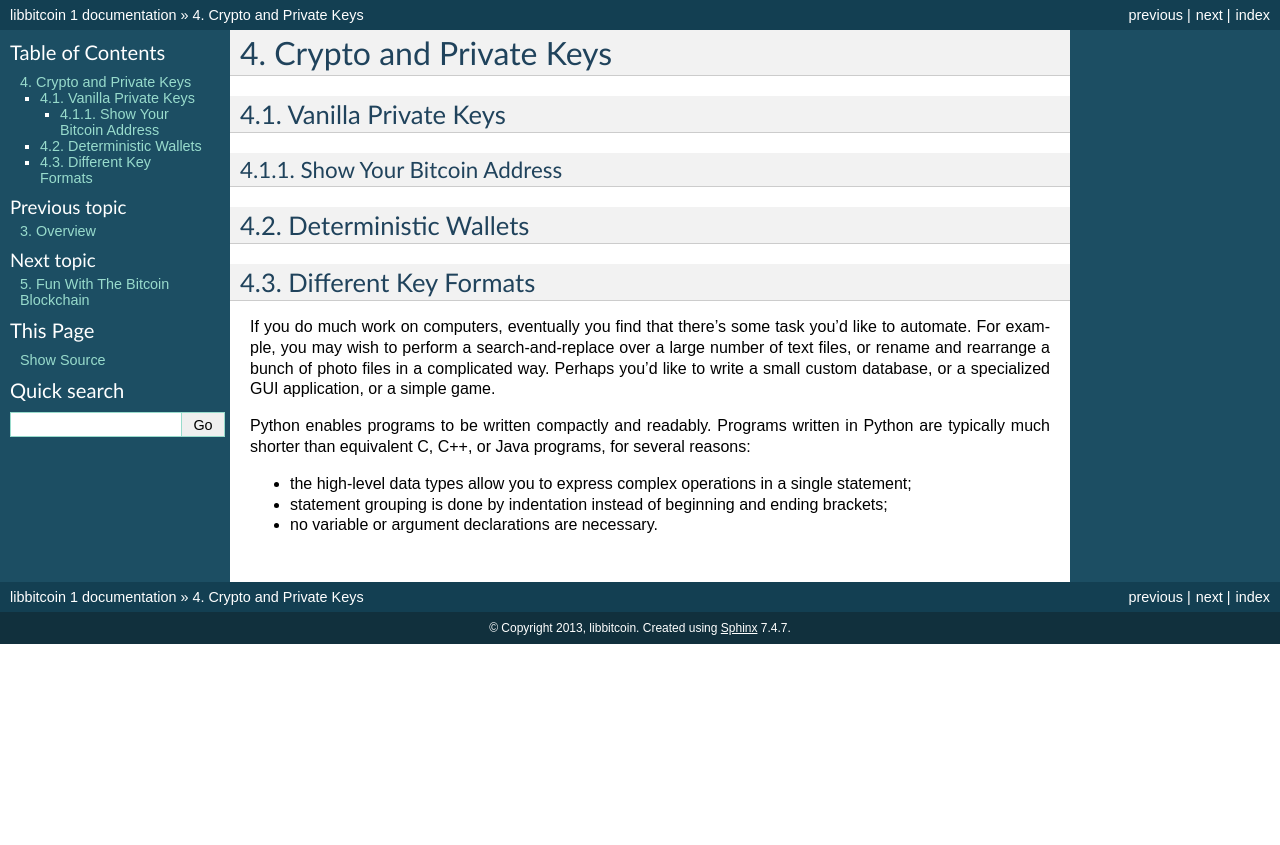
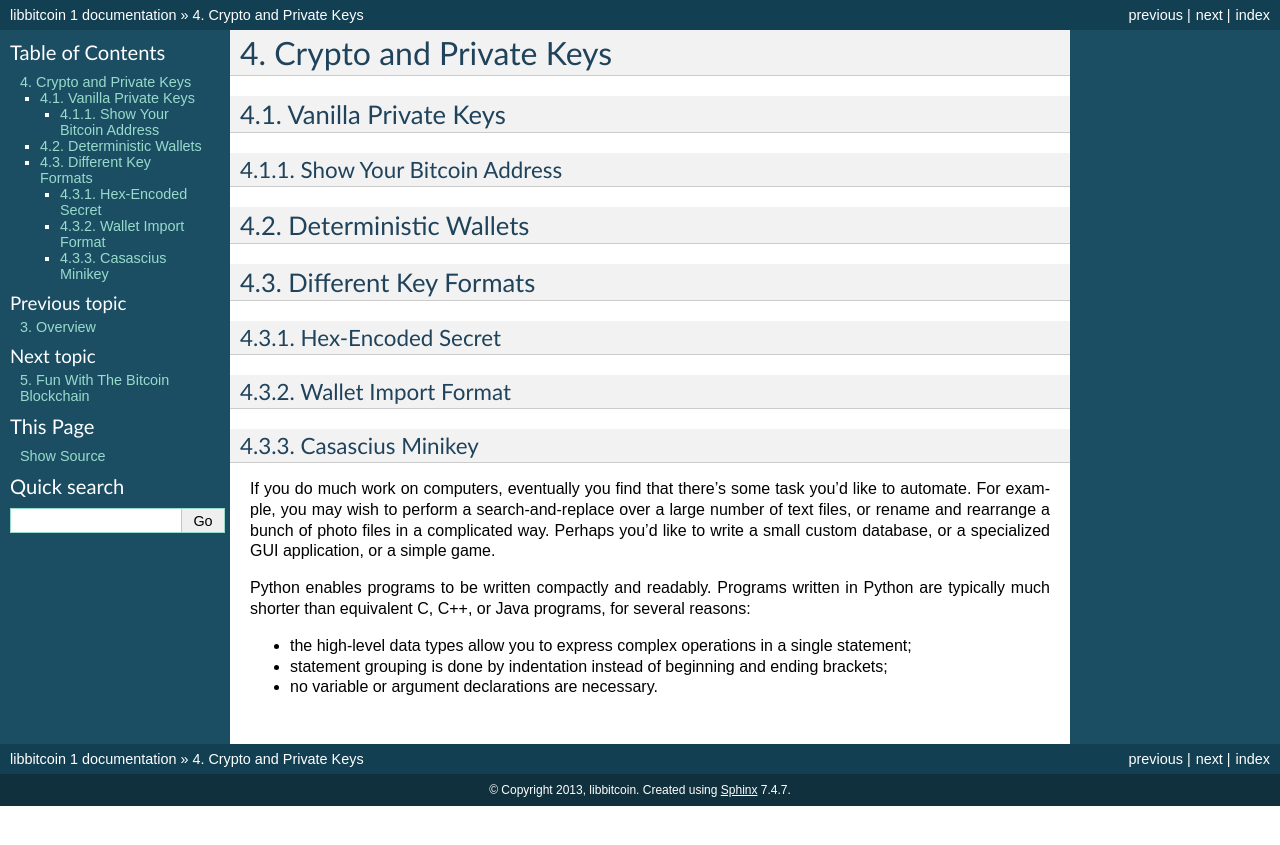
Before and after one commit to timjones47477timjones/libbitcoin-system, a Sphinx documentation site: the page built from doc/sphinx/crypto.rst, in a window 1280 px wide. Shown: the top 845 px of the page. Built offline with Sphinx 7.4.7, drawn with Linux system fonts in a browser that asks for light colours.

Commit message:
document different key formats

```diff
--- a/doc/sphinx/crypto.rst
+++ b/doc/sphinx/crypto.rst
@@ -15,6 +15,15 @@ Deterministic Wallets
 
 Different Key Formats
 =====================
+
+Hex-Encoded Secret
+------------------
+
+Wallet Import Format
+--------------------
+
+Casascius Minikey
+-----------------
 
 If you do much work on computers, eventually you find that there's some task
 you'd like to automate.  For example, you may wish to perform a
```
